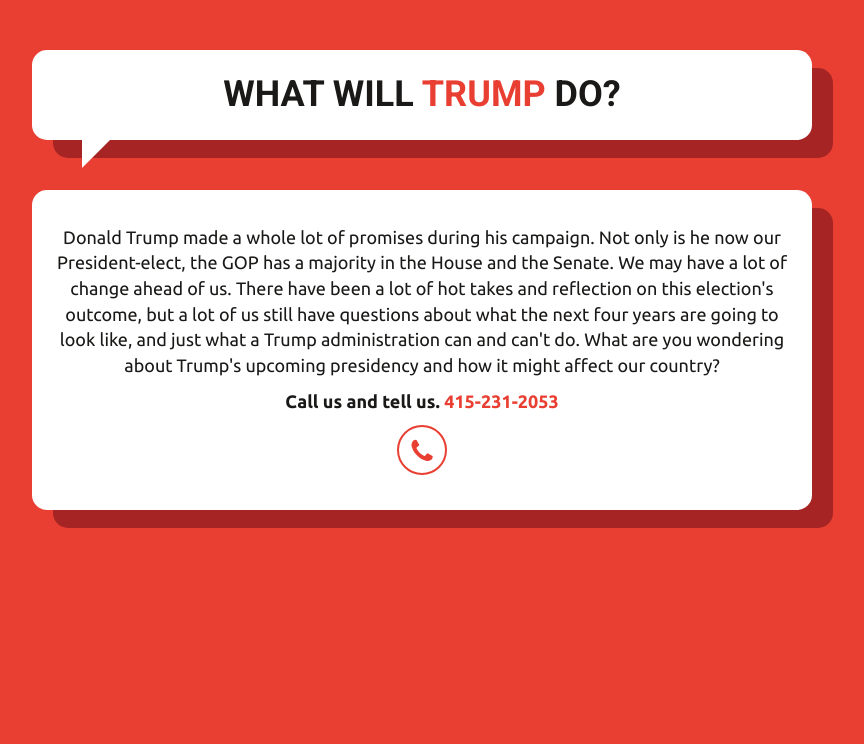
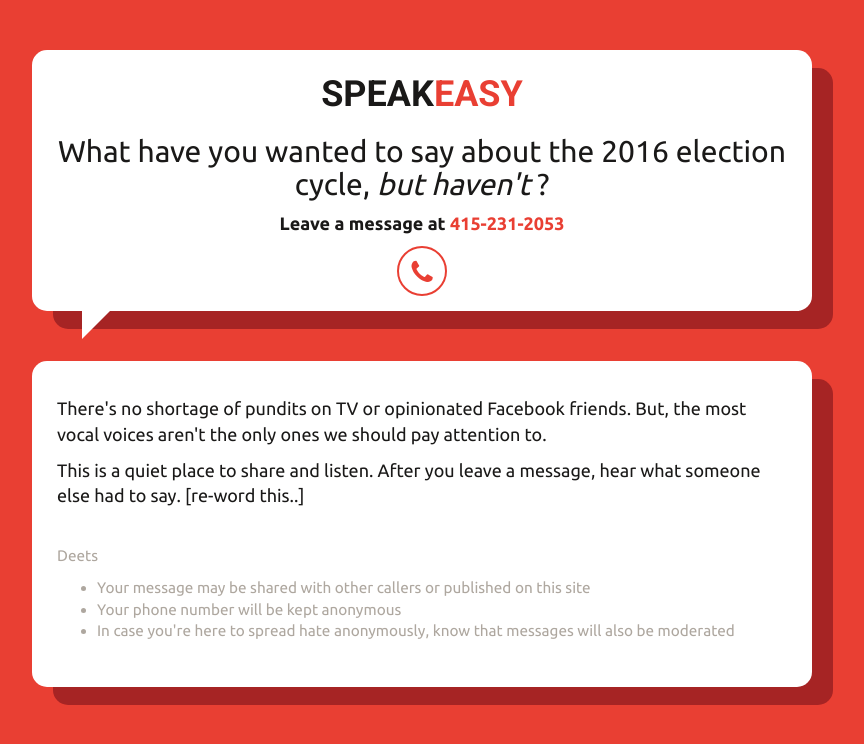
Before and after one commit to buzzfeed-openlab/speakeasy, a Flask app: page / in a window 1280 px wide. Shown: the top 744 px of the page, without its empty margins (218-1082 px from the left). Run offline with Flask 2, Linux system fonts and the light colour scheme; some libraries are stand-ins or nearby versions.

Commit message:
speakeasy reframe

```diff
--- a/story_collector/static/custom.css
+++ b/story_collector/static/custom.css
@@ -60,6 +60,7 @@
 
 #introtext{
 	padding:35px 25px;
+  text-align: left;
 }
 
 @media (max-width: 600px){
--- a/story_collector/templates/base.html
+++ b/story_collector/templates/base.html
@@ -6,7 +6,7 @@
     <meta name="description" content="">
     <meta name="author" content="">
 
-    <title>[TITLE HERE]</title>
+    <title>SpeakEasy</title>
 
     <!-- favicon -->
     <link rel="shortcut icon" type="image/png" href="{{ url_for('static', filename='images/favicon.png') }}">
--- a/story_collector/templates/index.html
+++ b/story_collector/templates/index.html
@@ -4,18 +4,29 @@
 <div class="container">
   <div class="row" id="intro">
     <div class="col-sm-8 col-sm-offset-2 rounded-box speechbubble">
-      <h1>What Will <span class="buzzfeed-red">Trump</span> Do?</h1>
+      <h1>speak<span class="buzzfeed-red">easy</span></h1>
+      <h2>What have you wanted to say about the 2016 election cycle, <i>but haven't</i> ?</h2>
+      <p>
+        <strong>Leave a message at </strong>
+        <a href="tel:1-415-231-2053" class="buzzfeed-red">415-231-2053</span></a>
+      </p>
+      <a href="tel:1-415-231-2053"><i class="fa fa-phone animated shake"></i></a>
     </div>
 
     <div class="col-sm-8 col-sm-offset-2 rounded-box" id="introtext">
-      <p>Donald Trump made a whole lot of promises during his campaign. Not only is he now our President-elect, the GOP has a majority in the House and the Senate. We may have a lot of change ahead of us. There have been a lot of hot takes and reflection on this election's outcome, but a lot of us still have questions about what the next four years are going to look like, and just what a Trump administration can and can't do. What are you wondering about Trump's upcoming presidency and how it might affect our country?</p>
+      <p>There's no shortage of pundits on TV or opinionated Facebook friends. But, the most vocal voices aren't the only ones we should pay attention to.</p>
+      <p>This is a quiet place to share and listen. After you leave a message, hear what someone else had to say. [re-word this..]</p>
 
-      <p>
-        <b>Call us and tell us. </ br>
-        <a href="tel:1-415-231-2053" class="buzzfeed-red">415-231-2053</span></a></b>
-      </p>
-      <a href="tel:1-415-231-2053"><i class="fa fa-phone animated shake"></i></a>
+      <br/>
 
+     <span class="small text-muted">
+        <p>Deets</p>
+        <ul>
+          <li>Your message may be shared with other callers or published on this site</li>
+          <li>Your phone number will be kept anonymous</li>
+          <li>In case you're here to spread hate anonymously, know that messages will also be moderated</li>
+        </ul>
+     </span>
     </div>
 
 
```
